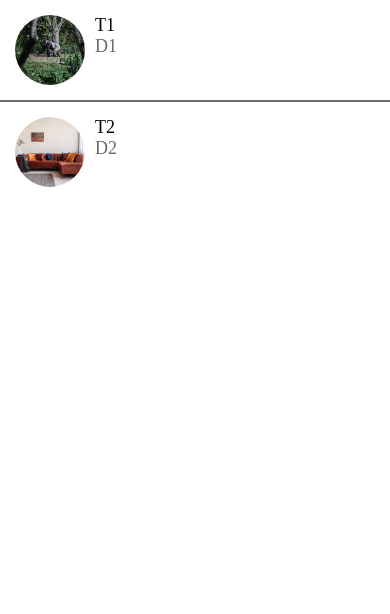
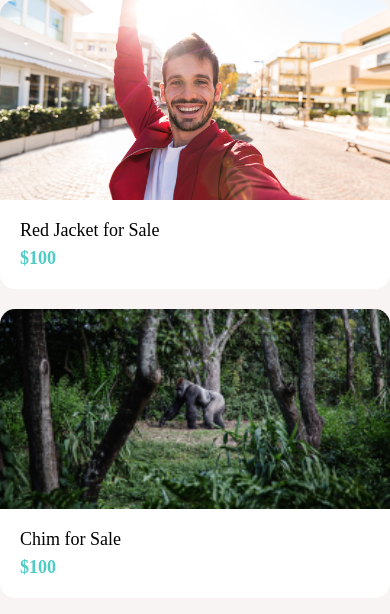
Before and after one commit to faizel1/liwach, a React Native app: screen / in a window 390 px wide. Shown: the top 614 px of the page. Built offline with nearby package versions, Linux system fonts and the light colour scheme.

Commit message:
list doe

```diff
--- a/App.js
+++ b/App.js
@@ -12,25 +12,20 @@ import AppText from './app/components/AppText';
 import ViewImageScreen from './app/screen/ViewImageScreen';
 import WellcomeScreen from './app/screen/WellcomeScreen';
 
-import Icon from 'react-native-vector-icons/MaterialIcons';
 import AppButton from './app/components/AppButton';
 import Card from './app/components/Card';
 import ListingDetailsScreen from './app/screen/ListingDetailsScreen';
 
 import MessagesScreen from './app/screen/MessagesScreen';
-import {GestureHandlerRootView} from 'react-native-gesture-handler';
+import Screen from './app/components/Screen';
+import Icon from './app/components/Icon';
+import ListItem from './app/components/ListItem';
+import AccountScreen from './app/components/AccountScreen';
+import ListingScreen from './app/screen/ListingScreen';
 // icon usage <Icon name="email" size={30} color="blue" />
 
 export default function App() {
-  return <MessagesScreen />;
+  return (
+<ListingScreen />
+  );
 }
-
-const styles = StyleSheet.create({
-  container: {
-    flex: 1,
-    backgroundColor: 'green',
-
-    alignItems: 'center',
-    justifyContent: 'center',
-  },
-});
--- /dev/null
+++ b/app/components/AccountScreen.js
@@ -0,0 +1,78 @@
+import React from 'react';
+import {FlatList, StyleSheet, Text, View} from 'react-native';
+import colors from '../config/colors';
+import Icon from './Icon';
+import ListItem from './ListItem';
+import ListItemSeparator from './ListItemSeparator';
+import Screen from './Screen';
+
+const menuItems = [
+  {
+    title: 'My LISTING',
+    icon: {
+      name: 'format-list-bulleted',
+      backgroundColor: colors.primary,
+    },
+  },
+  {
+    title: 'My LISTING2',
+    icon: {
+      name: 'email',
+      backgroundColor: colors.secondary,
+    },
+  },
+];
+export default function AccountScreen() {
+  return (
+    <Screen style={styles.screen}>
+      <View style={styles.container}>
+        <ListItem
+          title="Feysel Akmel"
+          subTitle="faizfeysel@gmail.com"
+          image={require('../assets/chim.png')}
+        />
+      </View>
+
+      <View style={styles.container}>
+        <FlatList
+          data={menuItems}
+          keyExtractor={menuItem => menuItem.title}
+
+                      ItemSeparatorComponent={ListItemSeparator}
+
+          renderItem={({item}) => (
+            <ListItem
+              title={item.title}
+              IconComponent={
+
+                <Icon
+                  name={item.icon.name}
+                  backgroundColor={item.icon.backgroundColor}
+                />
+              }
+            />
+          )}
+        />
+      </View>
+<ListItem
+title="Log Out"
+IconComponent={
+    <Icon
+    name ="logout"
+    backgroundColor='#ffe66d'
+    />
+}
+
+/>
+    </Screen>
+  );
+}
+
+const styles = StyleSheet.create({
+  container: {
+    marginVertical: 20,
+  },
+  screen:{
+      backgroundColor:colors.light
+  }
+});
--- a/app/components/Icon.js
+++ b/app/components/Icon.js
@@ -1,17 +1,34 @@
+import React from 'react';
+import {StyleSheet, Text, View} from 'react-native';
+
+import colors from '../config/colors';
+import MaterialCommunityIcon from 'react-native-vector-icons/MaterialCommunityIcons';
 
 
+export default function Icon({
+  name,
+  size = 50,
+  backgroundColor = colors.black,
+  iconColor = colors.white}
+) {
+  return (
+    <View
+      style={{
+        width: size,
+        height: size,
+        borderRadius: size / 2,
+        backgroundColor: backgroundColor,
+        alignItems:"center",
+        justifyContent:"center"
+      }}>
 
-
-
-import React from 'react'
-import { StyleSheet, Text, View } from 'react-native'
-
-export default function Icon() {
-    return (
-        <View>
-            <Text></Text>
-        </View>
-    )
+        <MaterialCommunityIcon
+          name={name}
+          color={iconColor}
+          size={size*0.5}
+        />
+      </View>
+  );
 }
 
-const styles = StyleSheet.create({})
+const styles = StyleSheet.create({});
--- a/app/components/ListItem.js
+++ b/app/components/ListItem.js
@@ -7,6 +7,7 @@ import AppText from './AppText';
 
 export default function ListItem({
   image,
+  IconComponent,
   title,
   subTitle,
   onPress,
@@ -16,10 +17,11 @@ export default function ListItem({
     <Swipeable renderRightActions={renderRightActions}>
       <TouchableHighlight underlayColor={colors.light} onPress={onPress}>
         <View style={styles.container}>
-          <Image style={styles.image} source={image} />
-          <View>
+          {IconComponent}
+          {image && <Image style={styles.image} source={image} />}
+          <View style={styles.detailsContainer}>
             <AppText style={styles.title}>{title}</AppText>
-            <AppText style={styles.subTitle}>{subTitle}</AppText>
+            {subTitle && <AppText style={styles.subTitle}>{subTitle}</AppText>}
           </View>
         </View>
       </TouchableHighlight>
@@ -31,6 +33,11 @@ const styles = StyleSheet.create({
   container: {
     flexDirection: 'row',
     padding: 15,
+    backgroundColor:colors.white
+  },
+  detailsContainer: {
+    marginLeft: 10,
+    justifyContent:"center"
   },
   image: {
     width: 70,
--- a/app/components/Screen.js
+++ b/app/components/Screen.js
@@ -1,9 +1,9 @@
 import React from 'react'
 import { SafeAreaView, StyleSheet } from 'react-native'
 
-export default function Screen({children}) {
+export default function Screen({children,style}) {
     return (
-        <SafeAreaView style={styles.container}>
+        <SafeAreaView style={[styles.container,style]}>
            {children}
         </SafeAreaView>
     )
--- /dev/null
+++ b/app/screen/ListingScreen.js
@@ -0,0 +1,45 @@
+import React from 'react';
+import {FlatList, StyleSheet, Text, View} from 'react-native';
+import Card from '../components/Card';
+import Screen from '../components/Screen';
+import colors from '../config/colors';
+
+const listing = [
+  {
+    id: 1,
+    title: 'Red Jacket for Sale',
+    price: 100,
+    image: require('../assets/jacket.jpg'),
+  },
+  {
+    id: 2,
+    title: 'Chim for Sale',
+    price: 100,
+    image: require('../assets/chim.png'),
+  },
+];
+
+export default function ListingScreen() {
+  return (
+    <Screen style={styles.screen}>
+      <FlatList
+        data={listing}
+        keyExtractor={listing => listing.id.toString()}
+        renderItem={({item}) => (
+          <Card
+            title={item.title}
+            subTitle={'$' + item.price}
+            image={item.image}
+          />
+        )}
+      />
+    </Screen>
+  );
+}
+
+const styles = StyleSheet.create({
+    screen:{
+        padding:20,
+        backgroundColor:colors.light
+    }
+});
```
